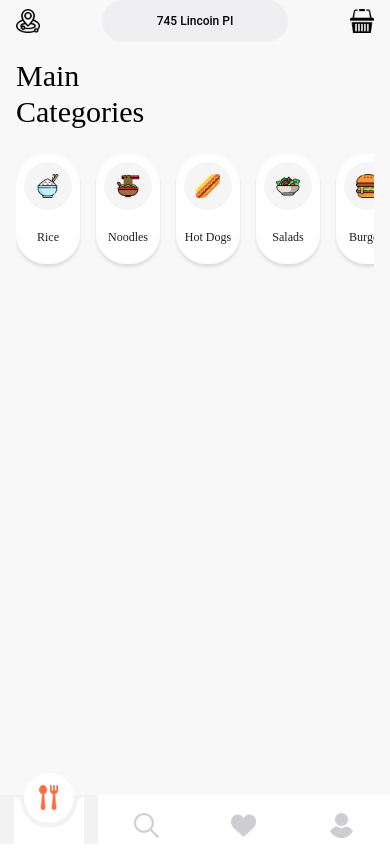
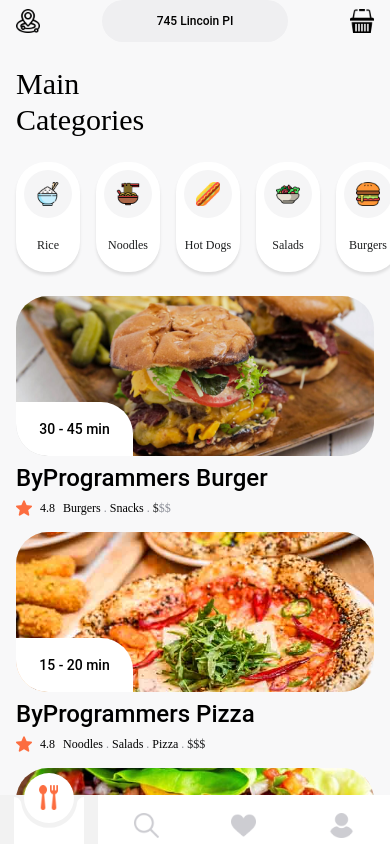
Before and after one commit to nguyenvanhuy1998/baitapfoodapp, a React Native app: screen / in a window 390 px wide. Built offline with nearby package versions, Linux system fonts and the light colour scheme.

Commit message:
+update restaurant list

```diff
--- a/src/constants/theme.js
+++ b/src/constants/theme.js
@@ -23,6 +23,7 @@ const SIZES = {
   radius: 30,
   radius2: 21,
   radius3: 40,
+  radius4: 32,
   padding: 10,
   padding2: 12,
 
@@ -30,11 +31,11 @@ const SIZES = {
   largeTitle: 50,
   h1: 30,
   h2: 22,
-  h3: 20,
+  h3: 12,
   h4: 18,
   body1: 30,
-  body2: 20,
-  body3: 16,
+  body2: 24,
+  body3: 12,
   body4: 14,
   body5: 12,
 
@@ -50,14 +51,20 @@ const FONTS = {
   },
   h1: {fontFamily: 'Roboto-Black', fontSize: SIZES.h1, lineHeight: 36},
   h2: {fontFamily: 'Roboto-Bold', fontSize: SIZES.h2, lineHeight: 30},
-  h3: {fontFamily: 'Roboto-Bold', fontSize: SIZES.h3, lineHeight: 22},
+  h3: {fontFamily: 'Roboto-Medium', fontSize: SIZES.h3},
   h4: {fontFamily: 'Roboto-Bold', fontSize: SIZES.h4, lineHeight: 22},
   h5: {fontFamily: 'Roboto', fontSize: SIZES.body5, fontWeight: '500'},
 
   body1: {fontFamily: 'Roboto-Regular', fontSize: SIZES.body1, lineHeight: 36},
-  body2: {fontFamily: 'Roboto-Regular', fontSize: SIZES.body2, lineHeight: 30},
-  body3: {fontFamily: 'Roboto-Regular', fontSize: SIZES.body3, lineHeight: 22},
+  body2: {fontFamily: 'Roboto', fontSize: SIZES.body2, fontWeight: '500'},
+  body3: {fontFamily: 'Roboto-Medium', fontSize: SIZES.body3},
   body4: {fontFamily: 'Roboto-Regular', fontSize: SIZES.body4, lineHeight: 22},
+  body4_bold: {
+    fontFamily: 'Roboto',
+    fontSize: SIZES.body4,
+    fontWeight: '500',
+  },
+
   body5: {fontFamily: 'Roboto-Regular', fontSize: SIZES.body5, lineHeight: 22},
 };
 const theme = {COLORS, SIZES, FONTS};
--- a/src/screens/Home/components/Categories/index.js
+++ b/src/screens/Home/components/Categories/index.js
@@ -39,8 +39,11 @@ const Categories = ({categories}) => {
   };
   return (
     <View style={styles.container}>
-      <Text style={styles.container__title}>Main</Text>
-      <Text style={styles.container__title}>Categories</Text>
+      <View style={styles.container_mainCategories}>
+        <Text style={styles.container__title}>Main</Text>
+        <Text style={styles.container__title}>Categories</Text>
+      </View>
+
       <FlatList
         data={categories}
         horizontal
@@ -56,13 +59,16 @@ const Categories = ({categories}) => {
 export default Categories;
 
 const styles = StyleSheet.create({
-  container: {
-    padding: theme.SIZES.base * 2,
+  container: {},
+  container_mainCategories: {
+    paddingLeft: theme.SIZES.base * 2,
+    paddingTop: theme.SIZES.base * 3,
   },
   container__title: {
     ...theme.FONTS.h1,
   },
   container__content: {
+    paddingHorizontal: theme.SIZES.base * 2,
     paddingVertical: theme.SIZES.base * 3,
   },
   shadow: {
--- /dev/null
+++ b/src/screens/Home/components/RestaurantList/index.js
@@ -0,0 +1,147 @@
+import {
+  StyleSheet,
+  Text,
+  View,
+  FlatList,
+  TouchableOpacity,
+  Image,
+} from 'react-native';
+import React from 'react';
+import {icons, theme} from '../../../../constants';
+import {useNavigation} from '@react-navigation/native';
+
+const RestaurantList = ({restaurants = [], categories = []}) => {
+  const navigation = useNavigation();
+  function getCategoryNameById(id) {
+    let category = categories.filter(a => a.id == id);
+    if (category.length > 0) return category[0].name;
+    return '';
+  }
+  const handleRestaurant = item =>
+    navigation.navigate('Restaurant', {
+      item,
+    });
+  const renderItem = ({item}) => {
+    return (
+      <TouchableOpacity
+        style={styles.container_item}
+        onPress={() => handleRestaurant(item)}>
+        <View style={styles.container_item_image}>
+          <Image
+            source={item.photo}
+            resizeMode="cover"
+            style={styles.container_item_image__photo}
+          />
+          <View style={styles.container_item_duration}>
+            <Text style={styles.container_item_duration__duration}>
+              {item.duration}
+            </Text>
+          </View>
+        </View>
+        <Text style={styles.container_item__name}>{item.name}</Text>
+        <View style={styles.container_item_feedBack}>
+          <Image source={icons.star} style={styles.iconStar} />
+          <Text style={styles.rating}>{item.rating}</Text>
+          <View style={styles.container_item_categories}>
+            {item.categories.map(categoryId => {
+              return (
+                <View style={styles.flexRow} key={categoryId}>
+                  <Text style={styles.rating}>
+                    {getCategoryNameById(categoryId)}
+                  </Text>
+                  <Text style={styles.dots}> . </Text>
+                </View>
+              );
+            })}
+
+            {[1, 2, 3].map(priceRating => (
+              <Text
+                key={priceRating}
+                style={styles.dollars(priceRating, item.priceRating)}>
+                $
+              </Text>
+            ))}
+          </View>
+        </View>
+      </TouchableOpacity>
+    );
+  };
+  return (
+    <FlatList
+      data={restaurants}
+      keyExtractor={item => `${item.id}`}
+      renderItem={renderItem}
+      contentContainerStyle={styles.container_flatList}
+    />
+  );
+};
+
+export default RestaurantList;
+
+const styles = StyleSheet.create({
+  container_flatList: {
+    paddingHorizontal: theme.SIZES.base * 2,
+    paddingBottom: theme.SIZES.base * 3,
+  },
+  container_item: {
+    marginBottom: theme.SIZES.base * 2,
+  },
+  container_item_image: {
+    marginBottom: theme.SIZES.base,
+  },
+  container_item_image__photo: {
+    width: '100%',
+    height: 160,
+    borderRadius: theme.SIZES.radius4,
+  },
+  container_item_duration: {
+    position: 'absolute',
+    bottom: 0,
+    height: 54,
+    width: theme.SIZES.width * 0.3,
+    backgroundColor: theme.COLORS.white,
+    borderTopRightRadius: theme.SIZES.radius4,
+    borderBottomLeftRadius: theme.SIZES.radius4,
+    alignItems: 'center',
+    justifyContent: 'center',
+  },
+  container_item_duration__duration: {
+    ...theme.FONTS.body4_bold,
+  },
+  container_item__name: {
+    ...theme.FONTS.body2,
+  },
+  container_item_feedBack: {
+    marginTop: theme.SIZES.base,
+    flexDirection: 'row',
+    alignItems: 'center',
+  },
+  iconStar: {
+    height: 16,
+    width: 16,
+    tintColor: theme.COLORS.primary,
+    marginRight: 8,
+  },
+  rating: {
+    ...theme.FONTS.body3,
+  },
+  container_item_categories: {
+    flexDirection: 'row',
+    marginLeft: 8,
+    alignItems: 'center',
+  },
+  flexRow: {
+    alignItems: 'center',
+    flexDirection: 'row',
+  },
+  dots: {
+    ...theme.FONTS.h3,
+    color: theme.COLORS.darkgray,
+  },
+  dollars(priceRating, item) {
+    return {
+      ...theme.FONTS.body3,
+      color: priceRating <= item ? theme.COLORS.black : theme.COLORS.darkgray,
+    };
+  },
+});
--- a/src/screens/Home/index.js
+++ b/src/screens/Home/index.js
@@ -3,14 +3,17 @@ import React from 'react';
 import styles from './styles';
 import Header from './components/Header';
 import Categories from './components/Categories';
-import {categoryData} from '../../utils/dummyData';
+import {categoryData, restaurantData} from '../../utils/dummyData';
+import RestaurantList from './components/RestaurantList';
 const Home = () => {
   const [categories, setCategories] = React.useState(categoryData);
+  const [restaurants, setRestaurants] = React.useState(restaurantData);
 
   return (
     <SafeAreaView style={styles.container}>
       <Header />
       <Categories categories={categories} />
+      <RestaurantList restaurants={restaurants} categories={categories} />
     </SafeAreaView>
   );
 };
```
